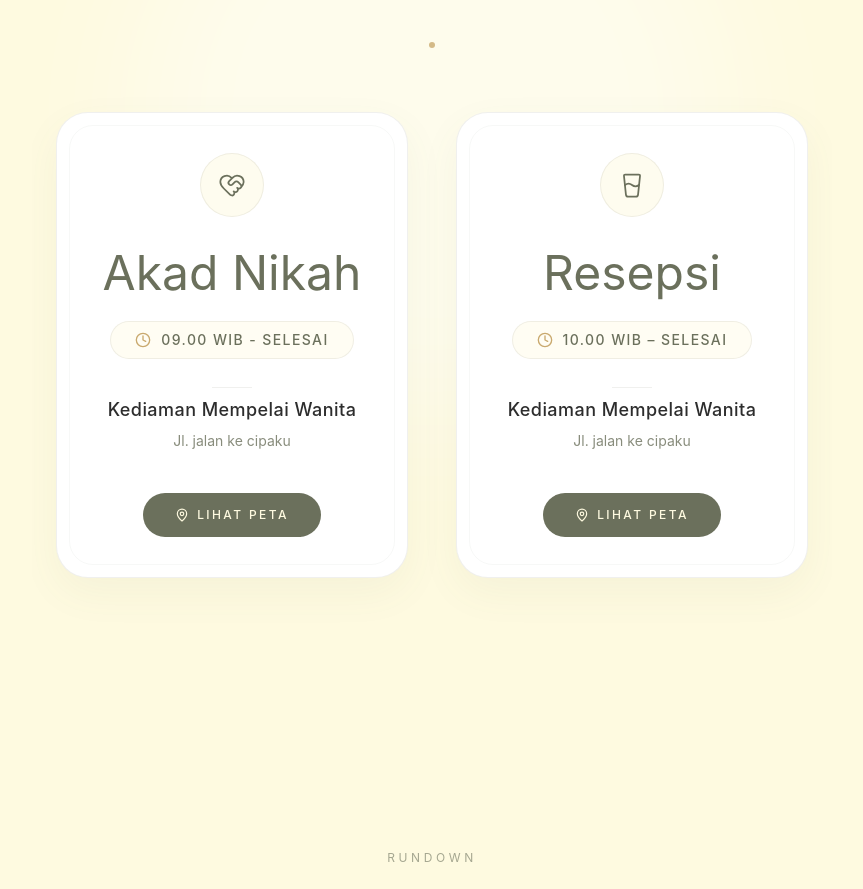
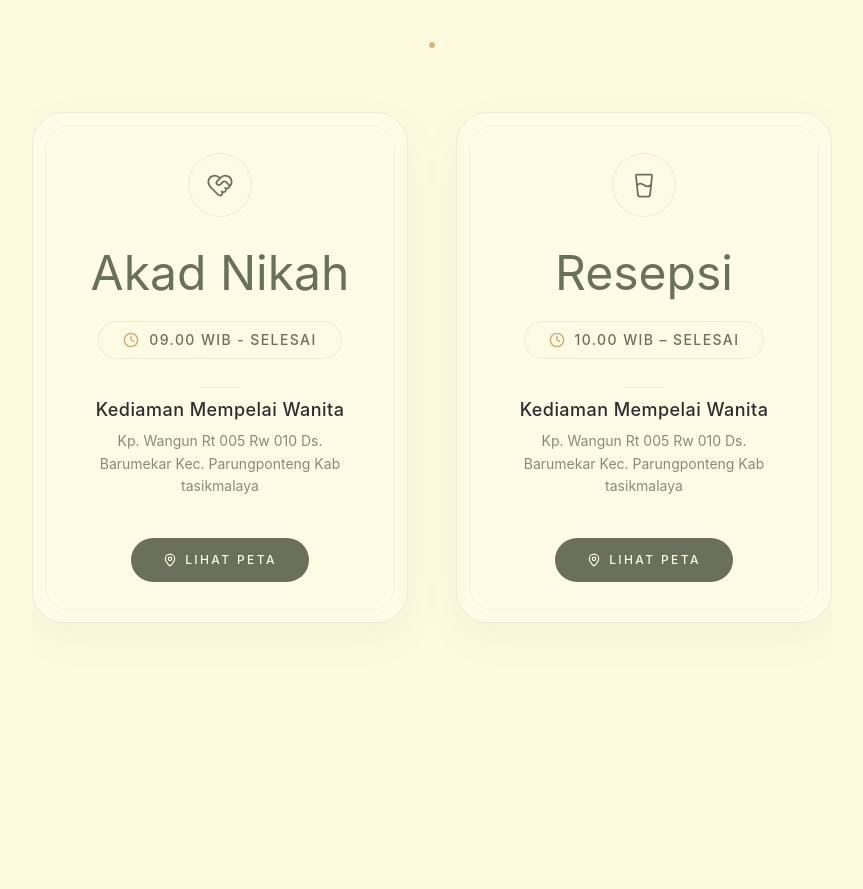
Before and after one commit to yudsetiawann/inv-web-cahya-iryanti, a Next.js app: page / in a window 1280 px wide. Shown: the part 3305-4194 px from the top of the page, without its empty margins (208-1071 px from the left). Built offline with nearby package versions, Linux system fonts and the light colour scheme.

Commit message:
add address

```diff
--- a/components/EventDetails.tsx
+++ b/components/EventDetails.tsx
@@ -10,24 +10,24 @@ const events = [
     title: "Akad Nikah",
     time: "09.00 WIB - SELESAI",
     venue: "Kediaman Mempelai Wanita",
-    address: "Jl. jalan ke cipaku",
-    mapsUrl: "https://maps.google.com",
+    address: "Kp. Wangun Rt 005 Rw 010 Ds. Barumekar Kec. Parungponteng Kab tasikmalaya",
+    mapsUrl: "https://maps.app.goo.gl/MAUN8PUiJ5r4MVEr6",
   },
   {
     icon: GlassWater,
     title: "Resepsi",
     time: "10.00 WIB – SELESAI",
     venue: "Kediaman Mempelai Wanita",
-    address: "Jl. jalan ke cipaku",
-    mapsUrl: "https://maps.google.com",
+    address: "Kp. Wangun Rt 005 Rw 010 Ds. Barumekar Kec. Parungponteng Kab tasikmalaya",
+    mapsUrl: "https://maps.app.goo.gl/MAUN8PUiJ5r4MVEr6",
   },
 ];
 
 export default function EventDetails() {
   return (
-    <section className="bg-[#fefae0] py-20 px-6 relative overflow-hidden">
+    <section className="bg-crema py-20 relative overflow-hidden">
       {/* Dekorasi Latar Belakang (Opsional, agar tidak terlalu kosong) */}
-      <div className="absolute top-0 left-1/2 -translate-x-1/2 w-[600px] h-[600px] bg-white/40 rounded-full blur-3xl pointer-events-none" />
+      <div className="absolute top-0 left-1/2 -translate-x-1/2 w-[600px] h-[600px] rounded-full blur-3xl pointer-events-none" />
 
       <div className="max-w-4xl mx-auto relative z-10">
         {/* Bagian Header */}
@@ -38,11 +38,11 @@ export default function EventDetails() {
           transition={{ duration: 0.8, ease: "easeOut" }}
           className="text-center mb-16 space-y-3"
         >
-          <p className="font-sans text-[#6b705c] tracking-[0.3em] text-xs uppercase font-medium opacity-70">
+          <p className="font-sans text-olive tracking-[0.3em] text-xs uppercase font-medium opacity-70">
             Waktu & Tempat
           </p>
           <h2
-            className="font-script text-[#6b705c]"
+            className="font-script text-olive"
             style={{ fontSize: "clamp(2.5rem, 8vw, 4rem)" }}
           >
             Detail Acara
@@ -61,9 +61,9 @@ export default function EventDetails() {
                 key={event.title}
                 initial={{ opacity: 0, y: 30 }}
                 whileInView={{ opacity: 1, y: 0 }}
-                viewport={{ once: true, margin: "-50px" }}
+                viewport={{ once: true, margin: "-40px" }}
                 transition={{ duration: 0.8, delay: i * 0.2, ease: "easeOut" }}
-                className="group relative bg-white rounded-[2rem] p-10 flex flex-col items-center text-center shadow-[0_15px_40px_rgba(107,112,92,0.06)] border border-[#6b705c]/10 hover:shadow-[0_20px_50px_rgba(107,112,92,0.12)] hover:-translate-y-1 transition-all duration-500"
+                className="group relative bg-white/20 rounded-[2rem] p-10 flex flex-col items-center text-center shadow-[0_15px_40px_rgba(107,112,92,0.06)] border border-[#6b705c]/10 hover:shadow-[0_20px_50px_rgba(107,112,92,0.12)] hover:-translate-y-1 transition-all duration-500"
               >
                 {/* Inner Border Halus */}
                 <div className="absolute inset-3 border border-[#6b705c]/5 rounded-[1.5rem] pointer-events-none" />
```
